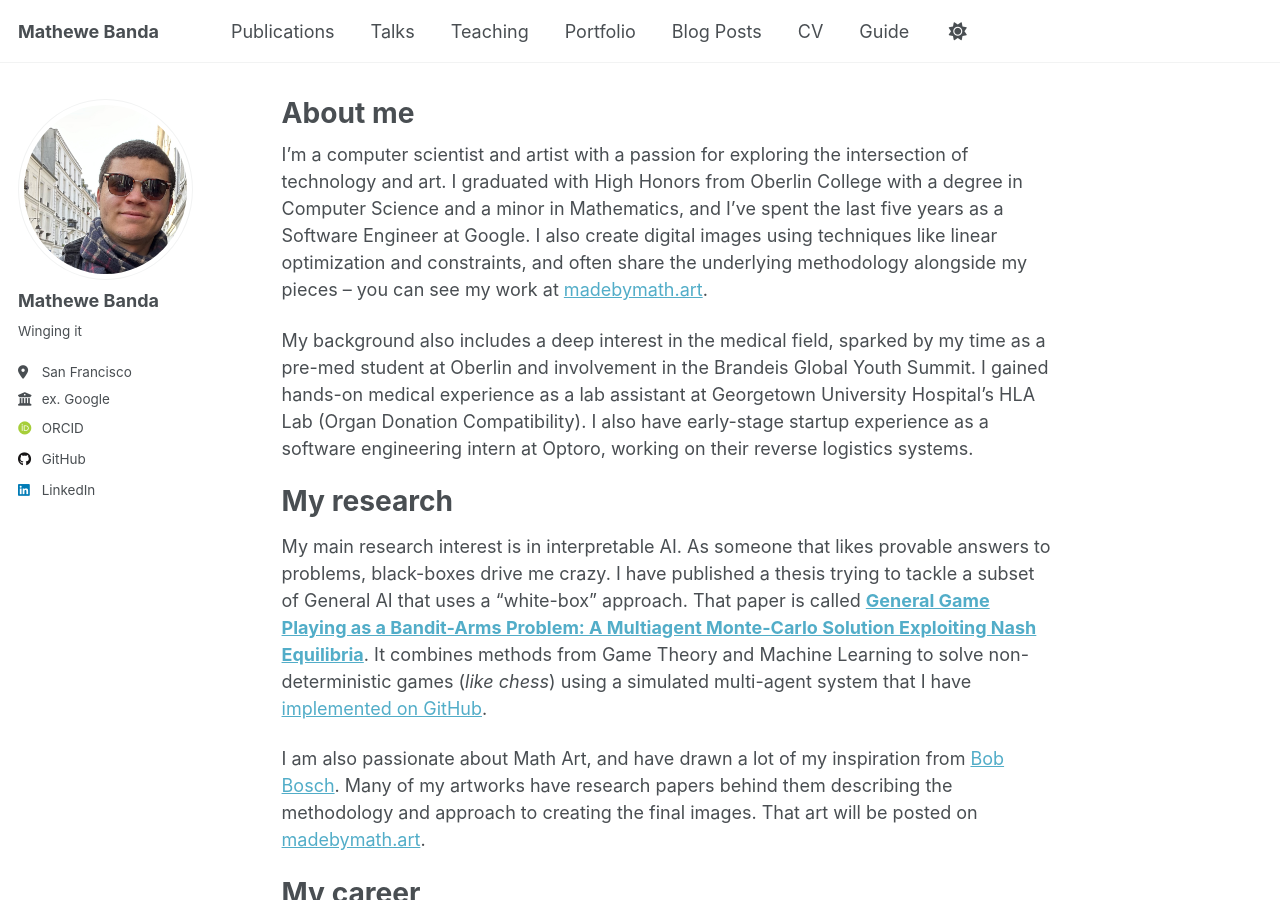
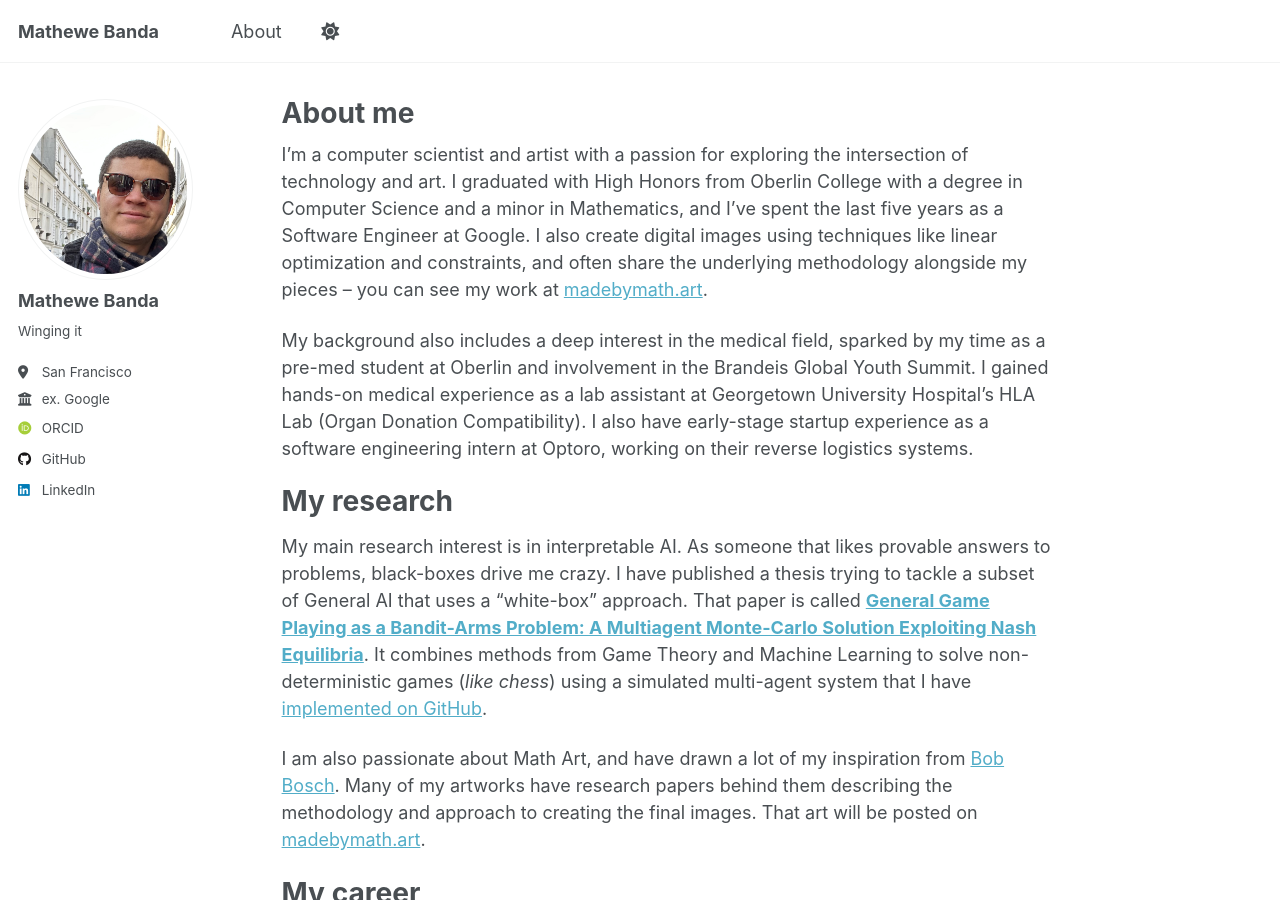
Before and after one commit to MatheweB/mathewedotcom, a Jekyll site: the page built from _pages/about.md, in a window 1280 px wide and 900 px high. Built offline with Jekyll 4.4.1, drawn with Linux system fonts in a browser that asks for light colours; some web fonts are replaced; part of the change alters nothing that is shown.

Commit message:
Update navigation.yml to hide pages that aren't build yet.

```diff
--- a/_data/navigation.yml
+++ b/_data/navigation.yml
@@ -8,26 +8,29 @@
 #      Markdown formatted page while the second is generated using JSON.
 
 main:
-  - title: "Publications"
-    url: /publications/
+  - title: "About"
+    url: /about/
 
-  - title: "Talks"
-    url: /talks/
+  #- title: "Publications"
+  #  url: /publications/
 
-  - title: "Teaching"
-    url: /teaching/
+  #- title: "Talks"
+  #  url: /talks/
 
-  - title: "Portfolio"
-    url: /portfolio/
+  #- title: "Teaching"
+  #  url: /teaching/
 
-  - title: "Blog Posts"
-    url: /year-archive/
+  #- title: "Portfolio"
+  #  url: /portfolio/
 
-  - title: "CV"
-    url: /cv/
+  #- title: "Blog Posts"
+  #  url: /year-archive/
+
+  #- title: "CV"
+  #  url: /cv/
 
   # - title: "CV"
   #   url: /cv-json/
 
-  - title: "Guide"
-    url: /markdown/
+  #- title: "Guide"
+  #  url: /markdown/
```
